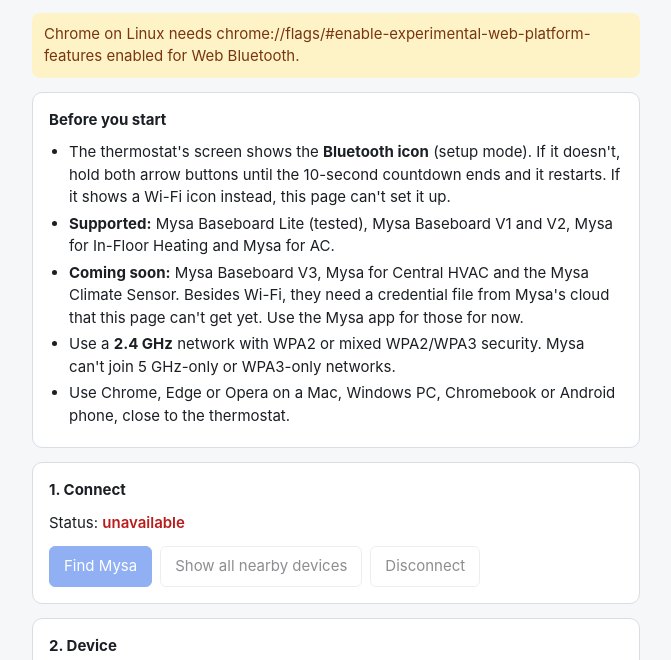
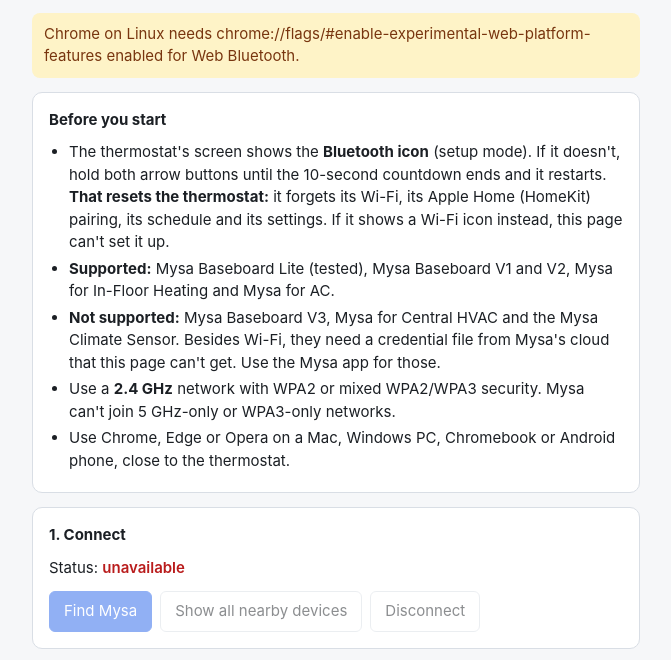
Before and after one commit to SokolskyNikita/mysa-wifi-setup, a plain HTML site: page index.html in a window 1280 px wide. Shown: the part 132-792 px from the top of the page, without its empty margins (304-975 px from the left). Drawn offline with Linux system fonts and the light colour scheme.

Commit message:
Warn that entering setup mode resets the thermostat; correct the model and link notes (#1)
- The page and README told readers to hold both arrows to reach setup
  mode without saying that this resets the thermostat: it forgets its
  Wi-Fi, its HomeKit pairing, its schedule and its settings.
- "Coming soon" for Baseboard V3, Central HVAC and Climate Sensor is now
  "Not supported": no such work is planned.
- The Bluetooth reference link points at mysa-client, where the document
  lives, not at a forwarding page.
- Mysa Local installs through Marketplace, or HACS before Home Assistant
  2026.11.
- README: the disclaimer is at the top too, the signal note is shorter,
  and the list of source files is gone.

Co-authored-by: Claude Fable 5.2 <noreply@anthropic.com>

```diff
--- a/index.html
+++ b/index.html
@@ -63,18 +63,20 @@
           <li>
             The thermostat's screen shows the <b>Bluetooth icon</b> (setup
             mode). If it doesn't, hold both arrow buttons until the 10-second
-            countdown ends and it restarts. If it shows a Wi-Fi icon instead,
-            this page can't set it up.
+            countdown ends and it restarts. <b>That resets the thermostat:</b>
+            it forgets its Wi-Fi, its Apple Home (HomeKit) pairing, its
+            schedule and its settings. If it shows a Wi-Fi icon instead, this
+            page can't set it up.
           </li>
           <li>
             <b>Supported:</b> Mysa Baseboard Lite (tested), Mysa Baseboard V1
             and V2, Mysa for In-Floor Heating and Mysa for AC.
           </li>
           <li>
-            <b>Coming soon:</b> Mysa Baseboard V3, Mysa for Central HVAC and the
-            Mysa Climate Sensor. Besides Wi-Fi, they need a credential file from
-            Mysa's cloud that this page can't get yet. Use the Mysa app for
-            those for now.
+            <b>Not supported:</b> Mysa Baseboard V3, Mysa for Central HVAC and
+            the Mysa Climate Sensor. Besides Wi-Fi, they need a credential file
+            from Mysa's cloud that this page can't get. Use the Mysa app for
+            those.
           </li>
           <li>
             Use a <b>2.4 GHz</b> network with WPA2 or mixed WPA2/WPA3 security.
```
Also changed, not shown: 1 other file.
